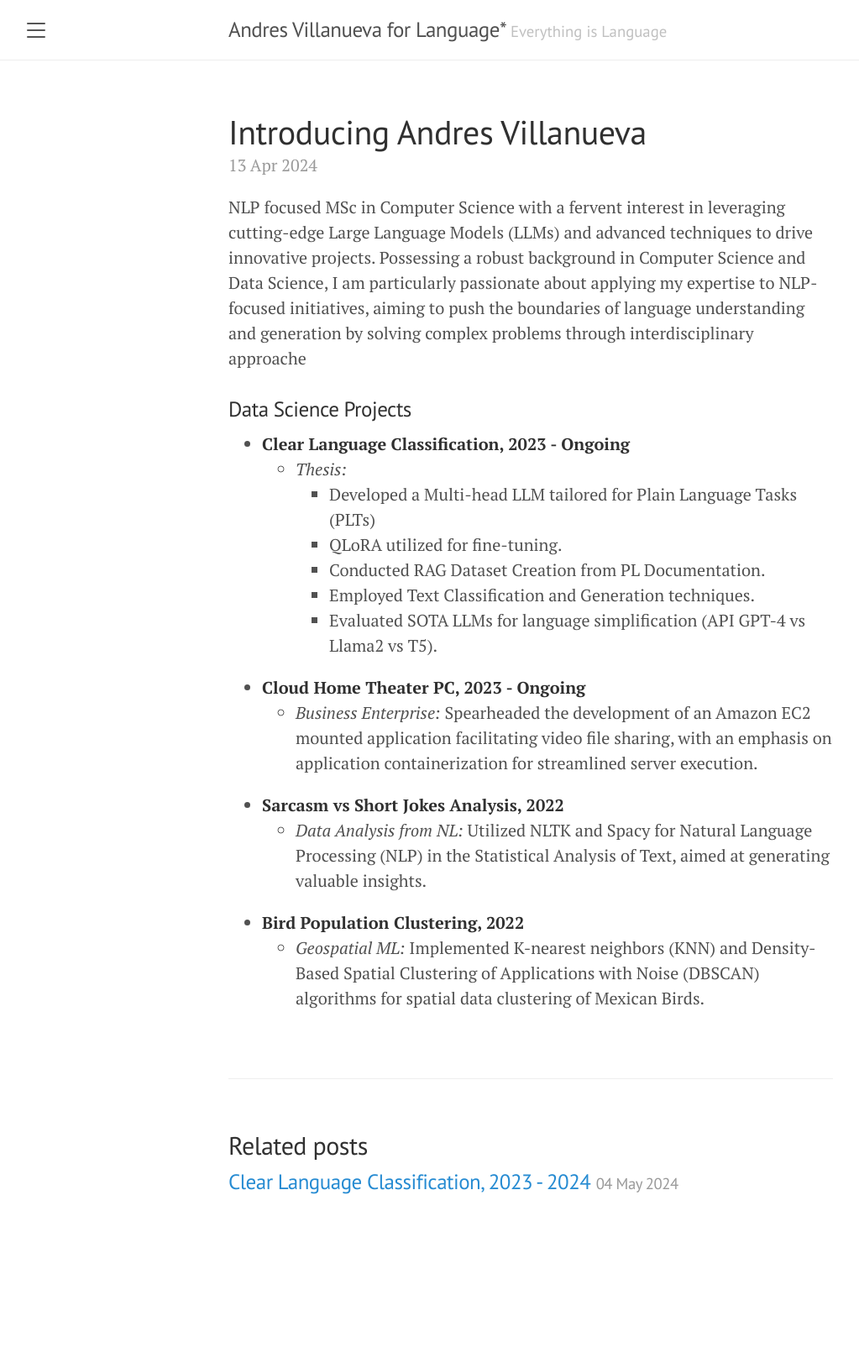
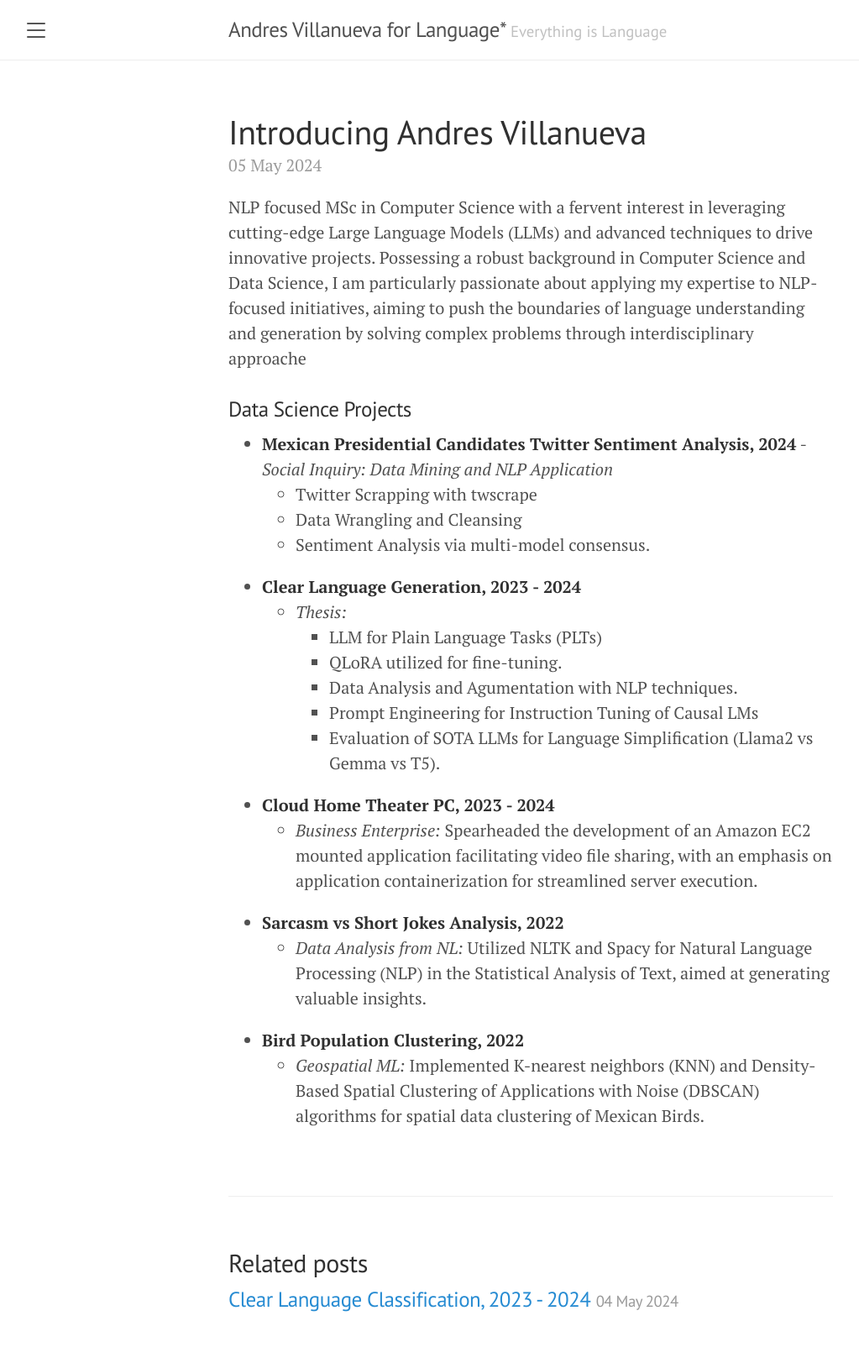
Before and after one commit to joseandresv/joseandresv.github.io, a Jekyll site: the page built from _posts/2024-05-05-introducing-andres-villanueva copy.md, in a window 1280 px wide. Shown: the whole page at 84% size, without its empty margins (8-1031 px from the left). Built offline with Jekyll 4.4.1, drawn with Linux system fonts in a browser that asks for light colours; before the commit the page ends 1483 px from its top, so only the background shows below that.

Commit message:
date changing

```diff
--- a/_posts/2024-04-13-introducing-andres-villanueva copy.md
+++ b/_posts/2024-05-05-introducing-andres-villanueva copy.md
@@ -7,14 +7,19 @@ NLP focused MSc in Computer Science with a fervent interest in leveraging cuttin
 
 ### Data Science Projects
 
-- **Clear Language Classification, 2023 - Ongoing**
+- **Mexican Presidential Candidates Twitter Sentiment Analysis, 2024**
+  -*Social Inquiry: Data Mining and NLP Application*
+    - Twitter Scrapping with twscrape
+    - Data Wrangling and Cleansing
+    - Sentiment Analysis via multi-model consensus.
+- **Clear Language Generation, 2023 - 2024**
   - *Thesis:*
-    - Developed a Multi-head LLM tailored for Plain Language Tasks (PLTs)
+    - LLM for Plain Language Tasks (PLTs)
     - QLoRA utilized for fine-tuning.
-    - Conducted RAG Dataset Creation from PL Documentation.
-    - Employed Text Classification and Generation techniques.
-    - Evaluated SOTA LLMs for language simplification (API GPT-4 vs Llama2 vs T5).
-- **Cloud Home Theater PC, 2023 - Ongoing**
+    - Data Analysis and Agumentation with NLP techniques.
+    - Prompt Engineering for Instruction Tuning of Causal LMs
+    - Evaluation of SOTA LLMs for Language Simplification (Llama2 vs Gemma vs T5).
+- **Cloud Home Theater PC, 2023 - 2024**
   - *Business Enterprise:* Spearheaded the development of an Amazon EC2 mounted application facilitating video file sharing, with an emphasis on application containerization for streamlined server execution.
 - **Sarcasm vs Short Jokes Analysis, 2022**
   - *Data Analysis from NL:* Utilized NLTK and Spacy for Natural Language Processing (NLP) in the Statistical Analysis of Text, aimed at generating valuable insights.
```
